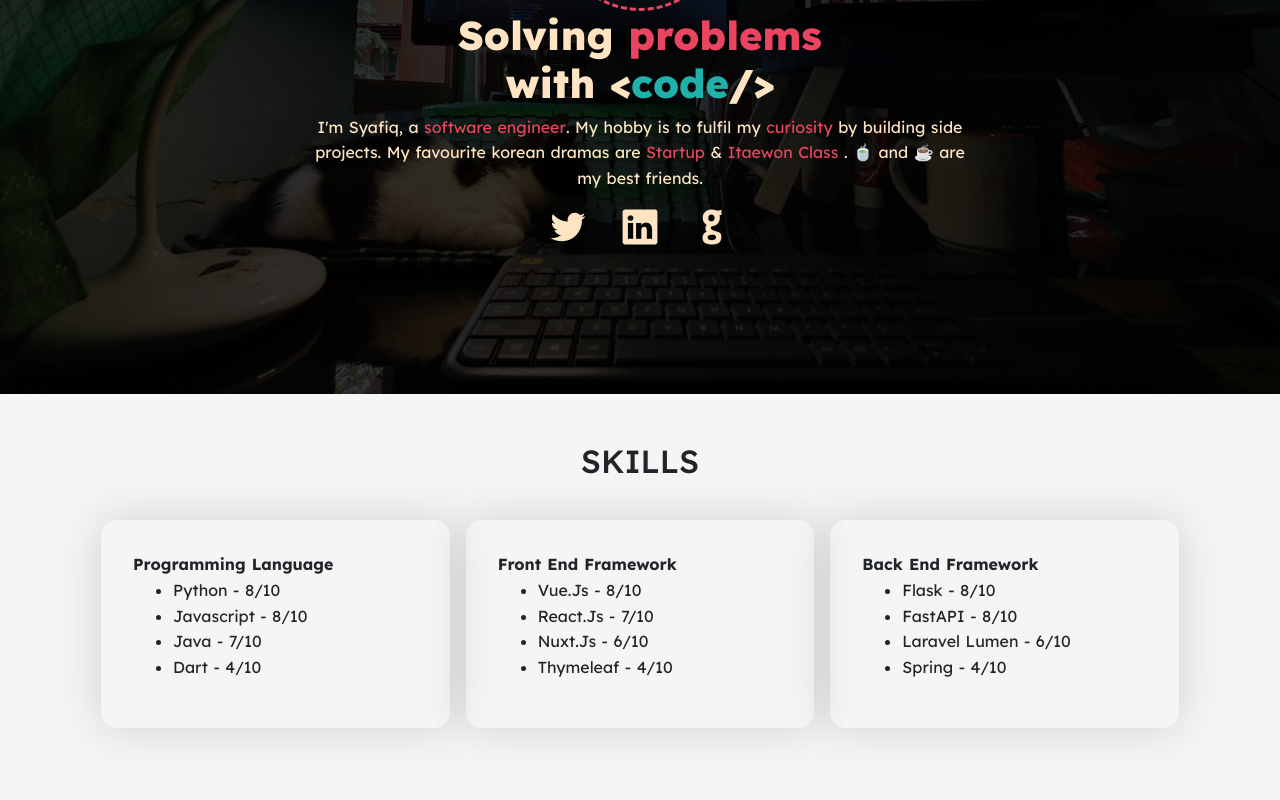
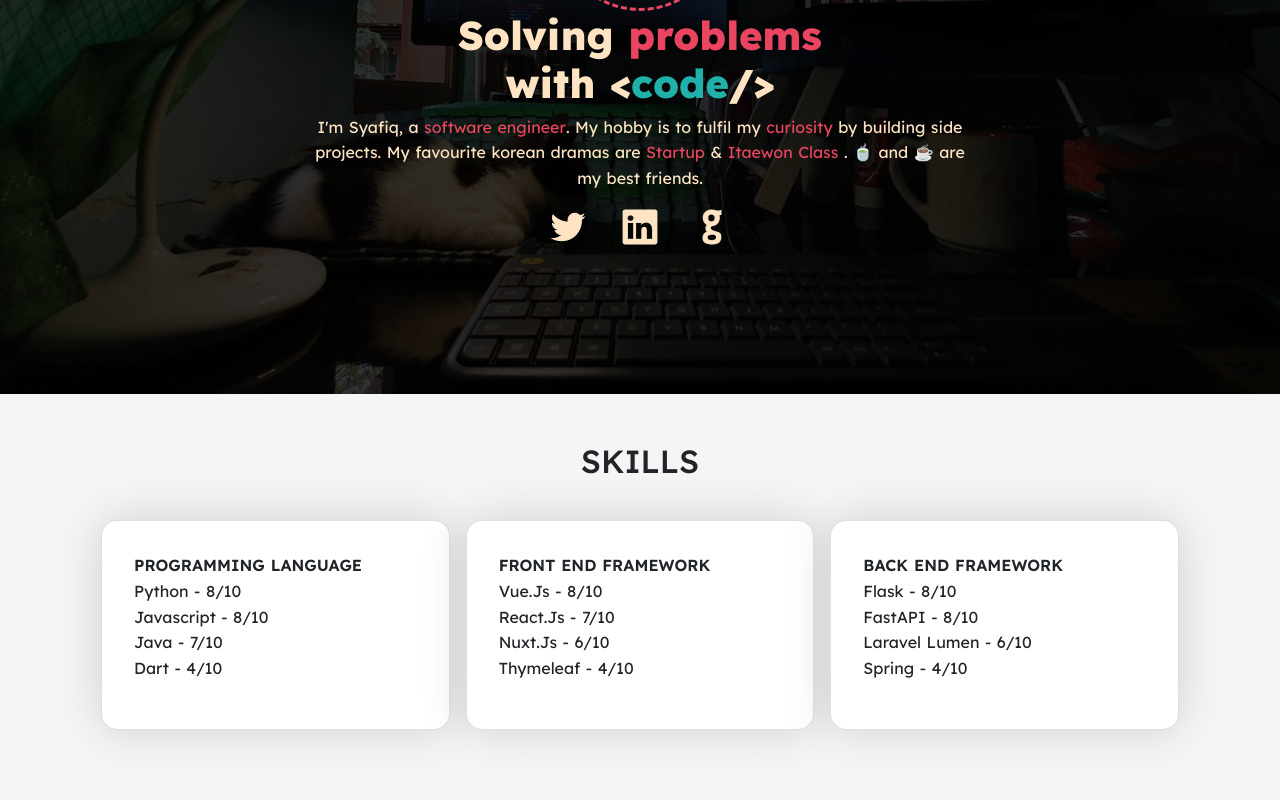
Before and after one commit to syafiqabdillah/portfolio, a Nuxt app: page / in a window 1280 px wide. Shown: the part 306-1106 px from the top of the page. Built offline with nearby package versions, Linux system fonts and the light colour scheme.

Commit message:
skill card : on hover lift up

```diff
--- a/components/Avatar.vue
+++ b/components/Avatar.vue
@@ -10,16 +10,19 @@ export default {}
 </script>
 
 <style>
+:root {
+  --avatar-size: 170px;
+  --border-color: var(--accent);
+}
 .avatar-container {
   z-index: 0;
   position: relative;
   height: var(--avatar-size);
   width: var(--avatar-size);
-  transition: transform 200ms ease-in-out;
+  transition: transform 1s;
 }
-.avatar-container:hover,
-.avatar-container:focus {
-  transform: scale(1.5);
+.avatar-container:hover {
+  transform: scale(1.2);
   --border-color: var(--primary);
 }
 .rotating-border {
@@ -32,7 +35,15 @@ export default {}
   border-radius: 50%;
   border-style: dashed;
   border-color: var(--border-color);
-  animation: avatarBorderMove 20s linear infinite;
+  animation: rotatingBorder linear 20s infinite;
+}
+@keyframes rotatingBorder {
+  from {
+    transform: rotate(0deg);
+  }
+  to {
+    transform: rotate(360deg);
+  }
 }
 img.avatar {
   position: absolute;
@@ -45,12 +56,4 @@ img.avatar {
   object-fit: cover;
   padding: 0.7em;
 }
-@keyframes avatarBorderMove {
-  from {
-    transform: rotate(0deg);
-  }
-  to {
-    transform: rotate(360deg);
-  }
-}
 </style>
--- /dev/null
+++ b/components/Hero.vue
@@ -0,0 +1,60 @@
+<template>
+  <div class="hero">
+      <img class="bg" src="~assets/bg.jpg" alt="" />
+      <div class="container text-center">
+        <Avatar />
+        <h1 class="title">
+          Solving <span class="red">problems</span><br />
+          with &lt;<span class="green">code</span>/&gt;
+        </h1>
+        <p class="summary">
+          I'm Syafiq, a <span class="fancy-text red">software engineer</span>.
+          My hobby is to fulfil my
+          <span class="fancy-text red">curiosity</span> by building side
+          projects. My favourite korean dramas are
+          <span class="fancy-text red"> Startup </span> &
+          <span class="fancy-text red"> Itaewon Class </span>. 🍵 and ☕ are my
+          best friends.
+        </p>
+        <SocialLinks />
+      </div>
+    </div>
+</template>
+
+<script>
+export default {
+
+}
+</script>
+
+<style>
+.hero {
+  min-height: 700px;
+  position: relative;
+  display: flex;
+  justify-content: center;
+  align-items: center;
+  color: bisque;
+}
+.hero .container {
+  margin: auto 0;
+  max-width: 700px;
+  display: flex;
+  flex-direction: column;
+  align-items: center;
+}
+
+.hero img.bg {
+  background: #171717;
+  width: 100%;
+  height: 100%;
+  object-fit: cover;
+  filter: brightness(0.2);
+  position: absolute;
+  z-index: -1;
+}
+.hero .title {
+  font-weight: 900;
+  font-size: 2.5rem;
+}
+</style>
--- a/components/SkillCard.vue
+++ b/components/SkillCard.vue
@@ -1,7 +1,7 @@
 <template>
-  <div class="skill">
-    <div class="category">{{ name }}</div>
-    <skill-list :list="list" />
+  <div class="card">
+    <div class="category-name">{{ name }}</div>
+    <SkillList :list="list" />
   </div>
 </template>
 
@@ -16,15 +16,20 @@ export default {
 </script>
 
 <style scoped>
-.skill {
+.card {
   min-height: 100px;
   min-width: 250px;
   flex: 1;
   border-radius: 1em;
   padding: 2em;
   box-shadow: 0 0 3em rgba(0, 0, 0, 0.15);
+  transition: transform 200ms;
 }
-.skill .category {
-  font-weight: bold;
+.card:hover {
+  transform: translateY(-1em);
+}
+.card .category-name {
+  font-weight: 600;
+  text-transform: uppercase;
 }
 </style>
--- a/components/SkillList.vue
+++ b/components/SkillList.vue
@@ -22,4 +22,9 @@ export default {
 }
 </script>
 
-<style></style>
+<style>
+ul {
+  list-style-type: none;
+  padding: 0;
+}
+</style>
--- a/components/Skills.vue
+++ b/components/Skills.vue
@@ -3,7 +3,7 @@
     <div class="container">
       <h2 class="title fancy-text">Skills</h2>
       <div class="skills">
-        <skill-card
+        <SkillCard
           v-for="card in skillCards"
           :key="card.name"
           :name="card.name"
@@ -15,10 +15,9 @@
 </template>
 
 <script>
-import SkillCard from './SkillCard.vue'
-import SkillList from './SkillList.vue'
+import SkillCard from "./SkillCard"
 export default {
-  components: { SkillList, SkillCard },
+  components: { SkillCard },
   name: 'Skills',
   data() {
     return {
--- a/pages/index.vue
+++ b/pages/index.vue
@@ -1,26 +1,6 @@
 <template>
   <div>
-    <div class="hero">
-      <img class="bg" src="~assets/bg.jpg" alt="" />
-      <div class="container text-center">
-        <Avatar />
-        <h1 class="title">
-          Solving <span class="red">problems</span><br />
-          with &lt;<span class="green">code</span>/&gt;
-        </h1>
-        <p class="summary">
-          I'm Syafiq, a <span class="fancy-text red">software engineer</span>.
-          My hobby is to fulfil my
-          <span class="fancy-text red">curiosity</span> by building side
-          projects. My favourite korean dramas are
-          <span class="fancy-text red"> Startup </span> &
-          <span class="fancy-text red"> Itaewon Class </span>. 🍵 and ☕ are my
-          best friends.
-        </p>
-        <SocialLinks />
-      </div>
-    </div>
-    <!-- Skills -->
+    <Hero />
     <Skills />
   </div>
 </template>
@@ -32,37 +12,6 @@ export default {
 </script>
 
 <style>
-:root {
-  --avatar-size: 170px;
-  --border-color: var(--accent);
-}
-.hero {
-  min-height: 700px;
-  position: relative;
-  display: flex;
-  justify-content: center;
-  align-items: center;
-  color: bisque;
-}
-.hero .container {
-  margin: auto 0;
-  max-width: 700px;
-  display: flex;
-  flex-direction: column;
-  align-items: center;
-}
 
-.hero img.bg {
-  background: #171717;
-  width: 100%;
-  height: 100%;
-  object-fit: cover;
-  filter: brightness(0.2);
-  position: absolute;
-  z-index: -1;
-}
-.hero .title {
-  font-weight: 900;
-  font-size: 2.5rem;
-}
+
 </style>
```
